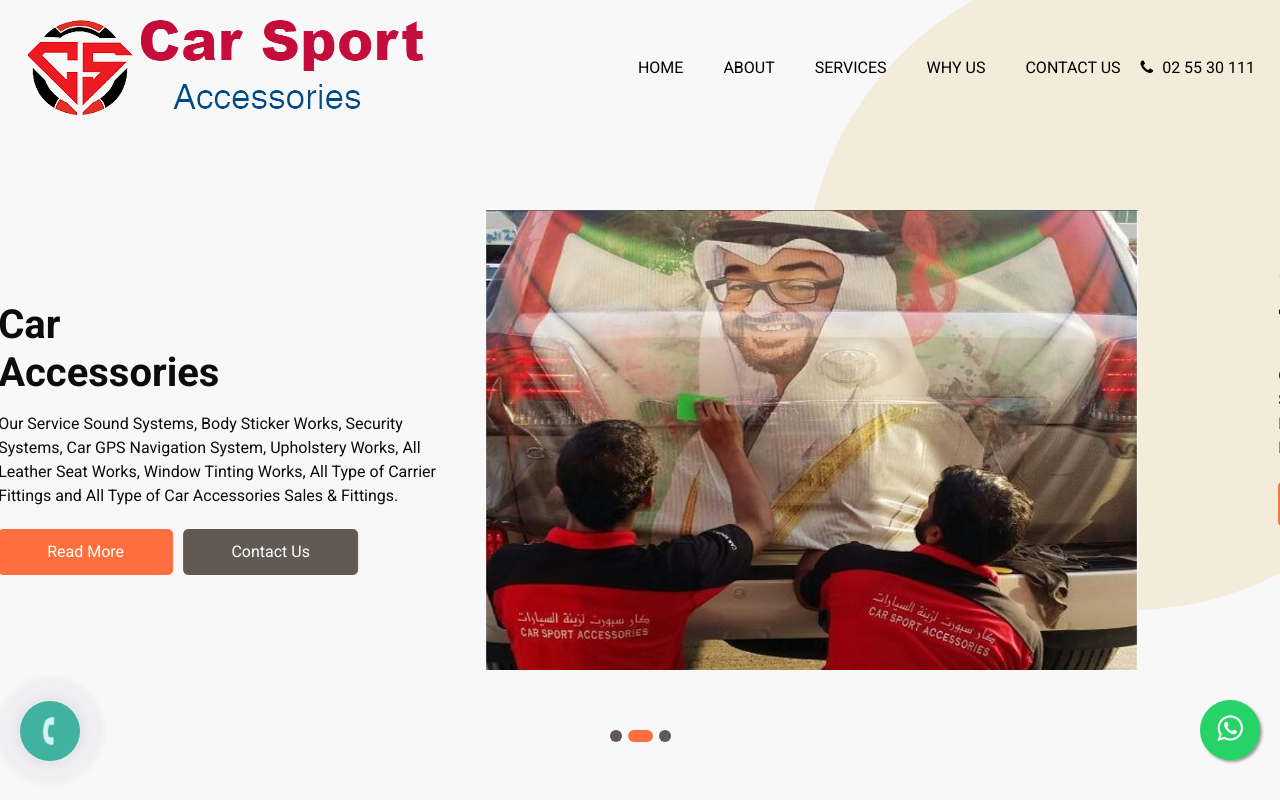
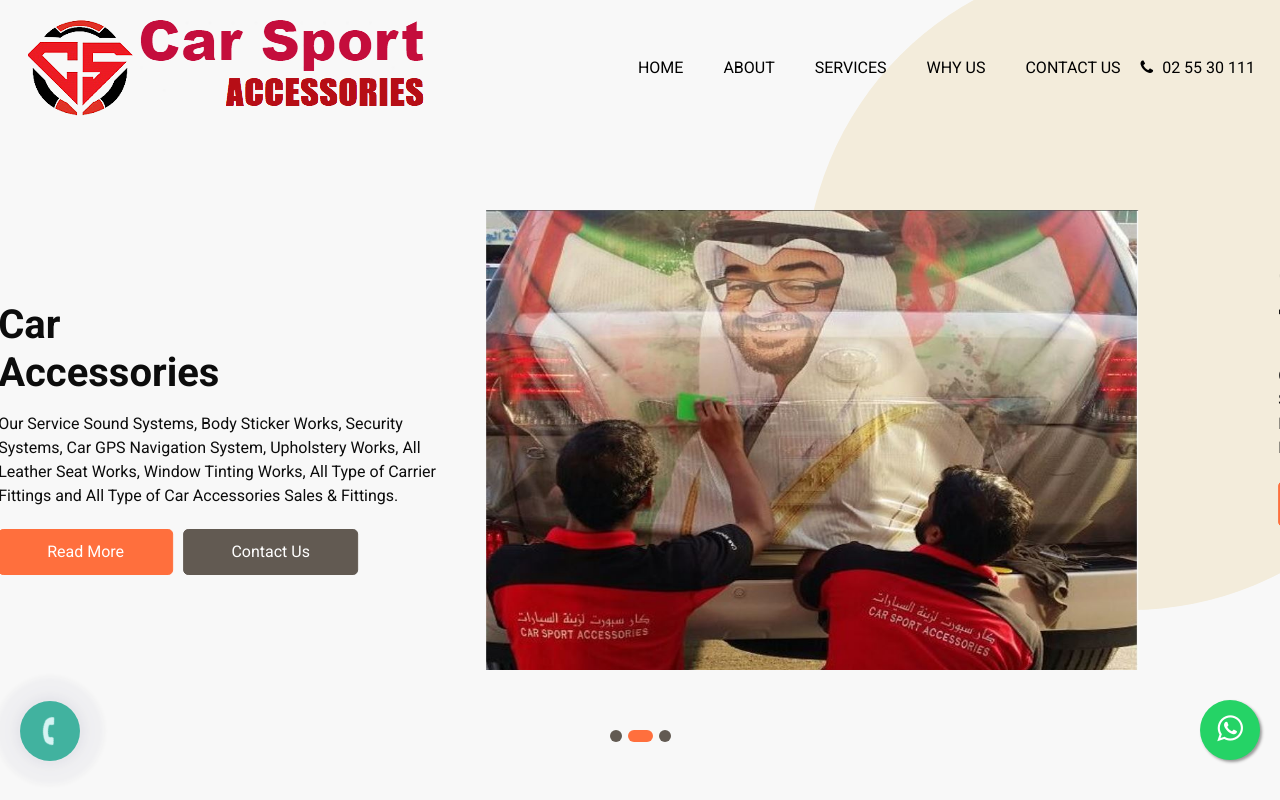
Before and after one commit to caruae/caruae.github.io, a plain HTML site: page IndexMainpage.html in a window 1280 px wide. Shown: the top 800 px of the page. Drawn offline with nearby package versions, Linux system fonts and the light colour scheme.

Commit message:
smedit110420220443

```diff
--- a/IndexMainpage.html
+++ b/IndexMainpage.html
@@ -88,7 +88,7 @@
         <a class="navbar-brand" href="https://carsportuae.com/">
           <span>
         <div class="img-box">
-          <img src="img/logo/car-sport-rbg-p.png" alt="">
+          <img src="img/logo/car-sport-a-rbg-p.png" alt="">
         </div></span>
       </a>
         <button class="navbar-toggler" type="button" data-toggle="collapse" data-target="#navbarSupportedContent" aria-controls="navbarSupportedContent" aria-expanded="false" aria-label="Toggle navigation">
```
Also changed, not shown: img/logo/car-sport-a-rbg-p.png (added).
